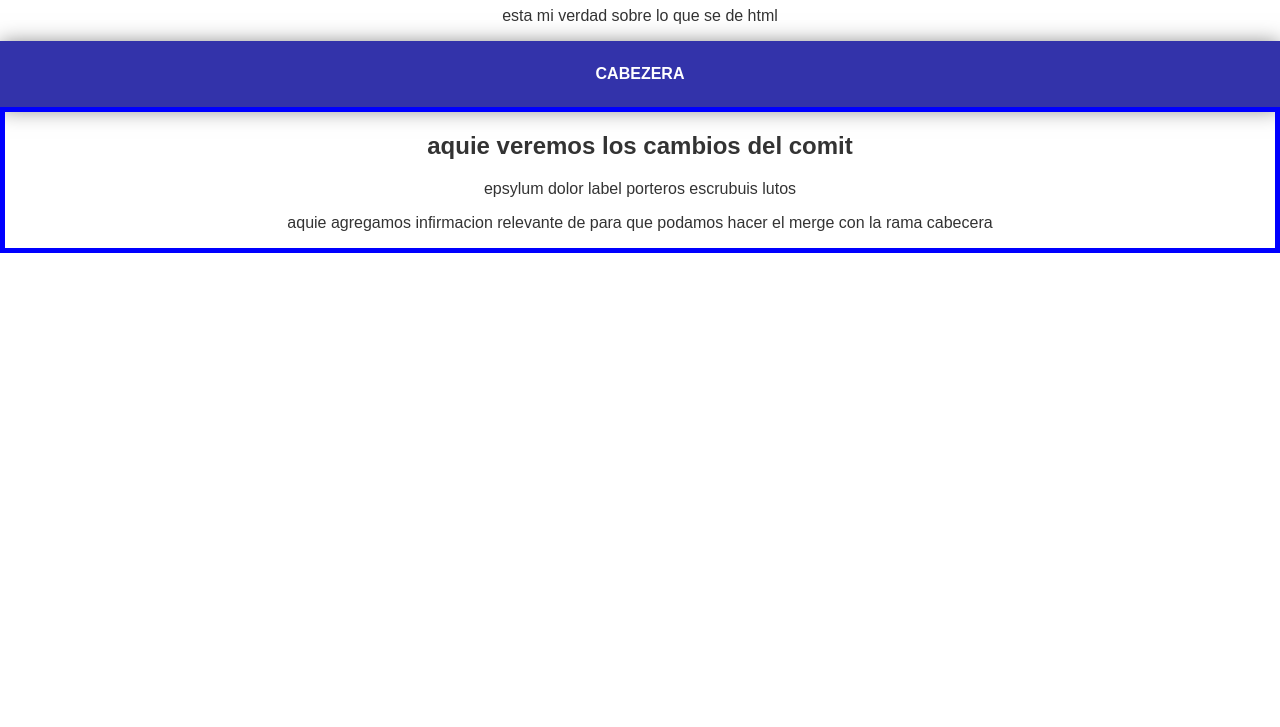
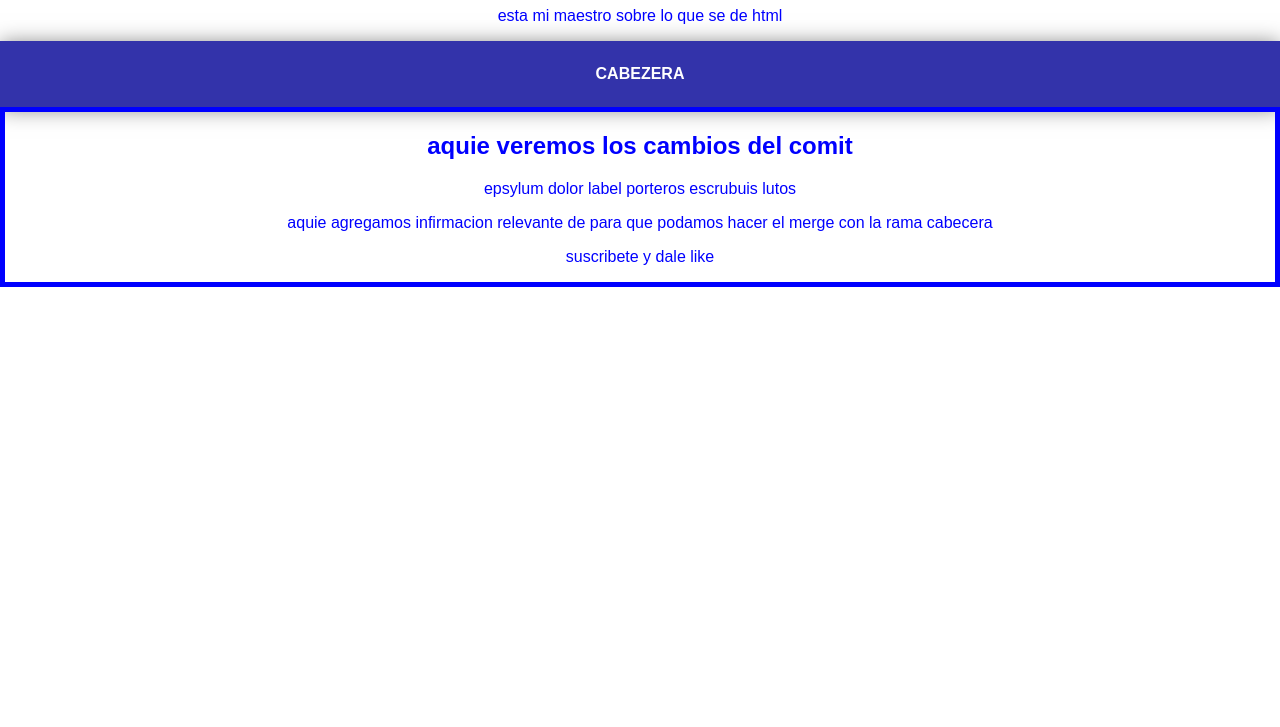
Before and after one commit to vinim93/platzi-ejercicio, a plain HTML site: page index.html in a window 1280 px wide. Shown: the part 73-800 px from the top of the page. Drawn offline with Linux system fonts and the light colour scheme.

Commit message:
agregue suscripcion

```diff
--- a/estilos/estilos.css
+++ b/estilos/estilos.css
@@ -1,6 +1,6 @@
 body
 {
-    color: #333;
+    color: blue;
     text-align: center;
     font-family: Arial;
     font-size: 16px;
--- a/index.html
+++ b/index.html
@@ -9,7 +9,7 @@
 </head>
 <body>
     <h1>estes mi commit</h1>
-    <p>esta mi verdad sobre lo que se de html </p>
+    <p>esta mi maestro sobre lo que se de html </p>
     <div id="cabecera">
         <p>CABEZERA</p>
 
@@ -18,7 +18,7 @@
         <h2>aquie veremos los cambios del comit</h2>
 <p>epsylum dolor label porteros escrubuis lutos</p>
    <p>aquie agregamos infirmacion relevante de  para que podamos hacer el merge con la rama cabecera</p>
-
+<p>suscribete y dale like</p>
 </div>
 
 
```
